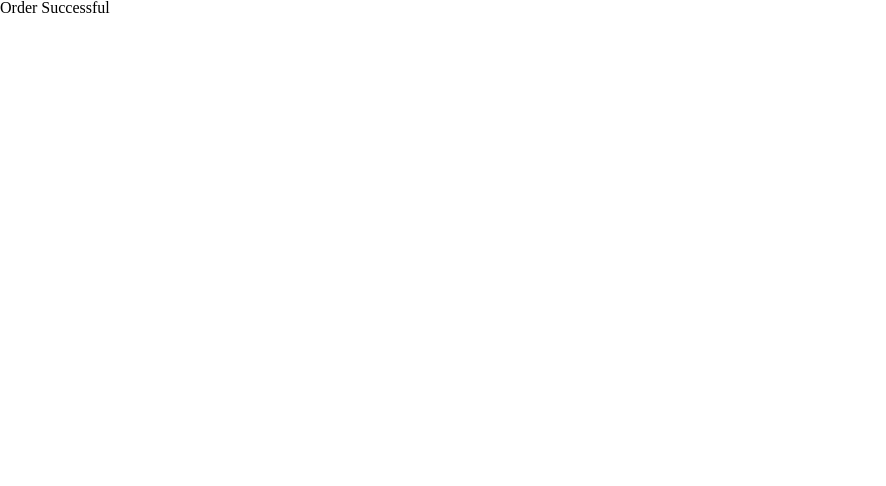
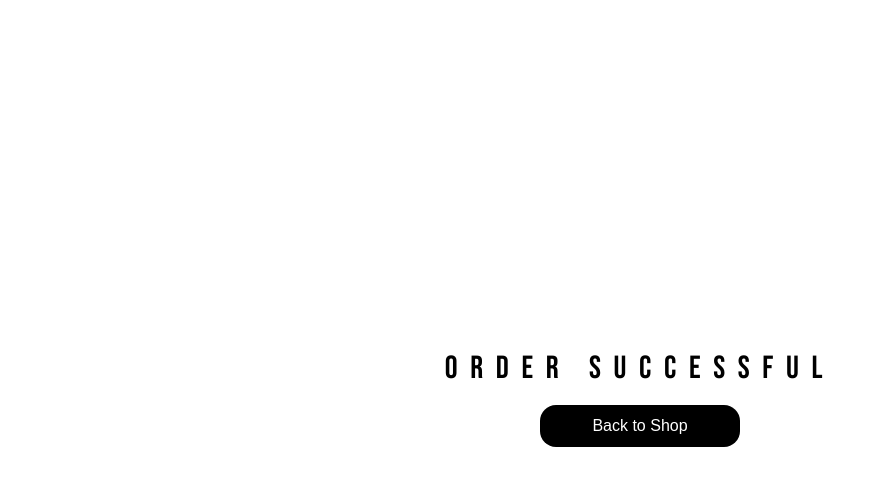
Before and after one commit to KunalP99/shopping-cart, a React (Create React App) app: page /order in a window 1280 px wide. Shown: the top 486 px of the page, without its empty margins (0-886 px from the left). Built offline with nearby package versions, Linux system fonts and the light colour scheme.

Commit message:
Styled Order component

```diff
--- a/src/components/Order.js
+++ b/src/components/Order.js
@@ -1,7 +1,12 @@
+import { Link } from "react-router-dom";
+
 export default function Order() {
   return (
-    <div>
+    <div className='order-container'>
       <h1>Order Successful</h1>
+      <Link to='/shop' className='shop-link'>
+        <button>Back to Shop</button>
+      </Link>
     </div>
   );
 }
--- a/src/components/Sidebar.js
+++ b/src/components/Sidebar.js
@@ -60,7 +60,10 @@ export default function Sidebar(props) {
     }
   };
 
-  const orderBtnClick = () => {};
+  const orderBtnClick = () => {
+    // Empties basket when Buy Now button is clicked
+    localStorage.setItem("HOODIE_BASKET", JSON.stringify([]));
+  };
 
   useEffect(() => {
     if (typeof props.basket !== "undefined") {
@@ -125,11 +128,11 @@ export default function Sidebar(props) {
         </p>
       </div>
       {props.basket.length > 0 && (
-        <button className='buy-now-btn'>
-          <Link to='/order' className='order-link'>
-            Shop Now
-          </Link>
-        </button>
+        <Link to='/order' className='order-link'>
+          <button onClick={orderBtnClick} className='buy-now-btn'>
+            Buy Now
+          </button>
+        </Link>
       )}
     </div>
   );
--- a/src/styles/css/main.css
+++ b/src/styles/css/main.css
@@ -225,14 +225,15 @@ header .basket-container p {
   height: 100%;
   width: 60%;
   padding: 32px;
+  overflow-y: auto;
   transform: translateX(100%);
   transition: transform 700ms ease-in-out;
 }
 .sidebar-container h2 {
   font-family: "Bebas Neue", cursive;
+  font-size: 2rem;
+  letter-spacing: 0.395em;
   color: white;
-  letter-spacing: 0.395em;
-  font-size: 1.563rem;
 }
 .sidebar-container .close-icon {
   cursor: pointer;
@@ -240,12 +241,13 @@ header .basket-container p {
 }
 .sidebar-container .checkout-container {
   margin-top: 32px;
+  margin-bottom: 32px;
 }
 .sidebar-container .checkout-container p {
   color: white;
 }
 .sidebar-container .checkout-container .checkout-item {
-  margin-top: 32px;
+  margin-top: 52px;
 }
 .sidebar-container .checkout-container .total {
   margin-top: 32px;
@@ -278,8 +280,8 @@ header .basket-container p {
 }
 .sidebar-container .buy-now-btn {
   border: none;
-  padding: 4px 52px;
-  margin-top: 32px;
+  padding: 12px 52px;
+  margin-bottom: 84px;
   border-radius: 16px;
   font-weight: 600;
   transition: 300ms ease-in-out;
@@ -306,4 +308,34 @@ header .basket-container p {
   .sidebar-container .quantity-remove-container .quantity-container img {
     width: 20px;
   }
+}
+.order-container {
+  display: flex;
+  justify-content: center;
+  align-items: center;
+  height: 100vh;
+  flex-direction: column;
+  gap: 20px;
+}
+.order-container h1 {
+  font-family: "Bebas Neue", cursive;
+  font-size: 2rem;
+  letter-spacing: 0.395em;
+  text-align: center;
+}
+.order-container .shop-link {
+  text-decoration: none;
+  color: black;
+}
+.order-container .shop-link button {
+  border: none;
+  background-color: black;
+  color: white;
+  padding: 12px 52px;
+  border-radius: 16px;
+  font-size: 1rem;
+  transition: 300ms ease-in-out;
+}
+.order-container .shop-link button:hover {
+  background-color: rgb(59, 59, 59);
 }/*# sourceMappingURL=main.css.map */
--- a/src/styles/scss/components/_header.scss
+++ b/src/styles/scss/components/_header.scss
@@ -4,9 +4,7 @@ header {
   justify-content: space-between;
 
   h1 {
-    font-family: $header-font-style;
-    font-size: 2rem;
-    letter-spacing: 0.395em;
+    @include header-style;
   }
 
   .basket-container {
--- /dev/null
+++ b/src/styles/scss/components/_order.scss
@@ -0,0 +1,28 @@
+.order-container {
+  @include flex-center;
+  height: 100vh;
+  flex-direction: column;
+  gap: $md-spacing;
+
+  h1 {
+    @include header-style;
+    text-align: center;
+  }
+
+  .shop-link {
+    @include link-style;
+
+    button {
+      border: none;
+      background-color: black;
+      color: white;
+      padding: $s-spacing $xl-spacing;
+      border-radius: 16px;
+      font-size: 1rem;
+      transition: 300ms ease-in-out;
+    }
+    button:hover {
+      background-color: rgb(59, 59, 59);
+    }
+  }
+}
--- a/src/styles/scss/main.scss
+++ b/src/styles/scss/main.scss
@@ -4,3 +4,4 @@
 @import "./components/header";
 @import "./components/shop";
 @import "./components/sidebar";
+@import "./components/order";
```
Also changed, not shown: src/styles/scss/_variables.scss (+11 -0 lines), src/styles/scss/components/_sidebar.scss (+8 -8 lines), 1 other file (tests, documents, lock files or other folders).
